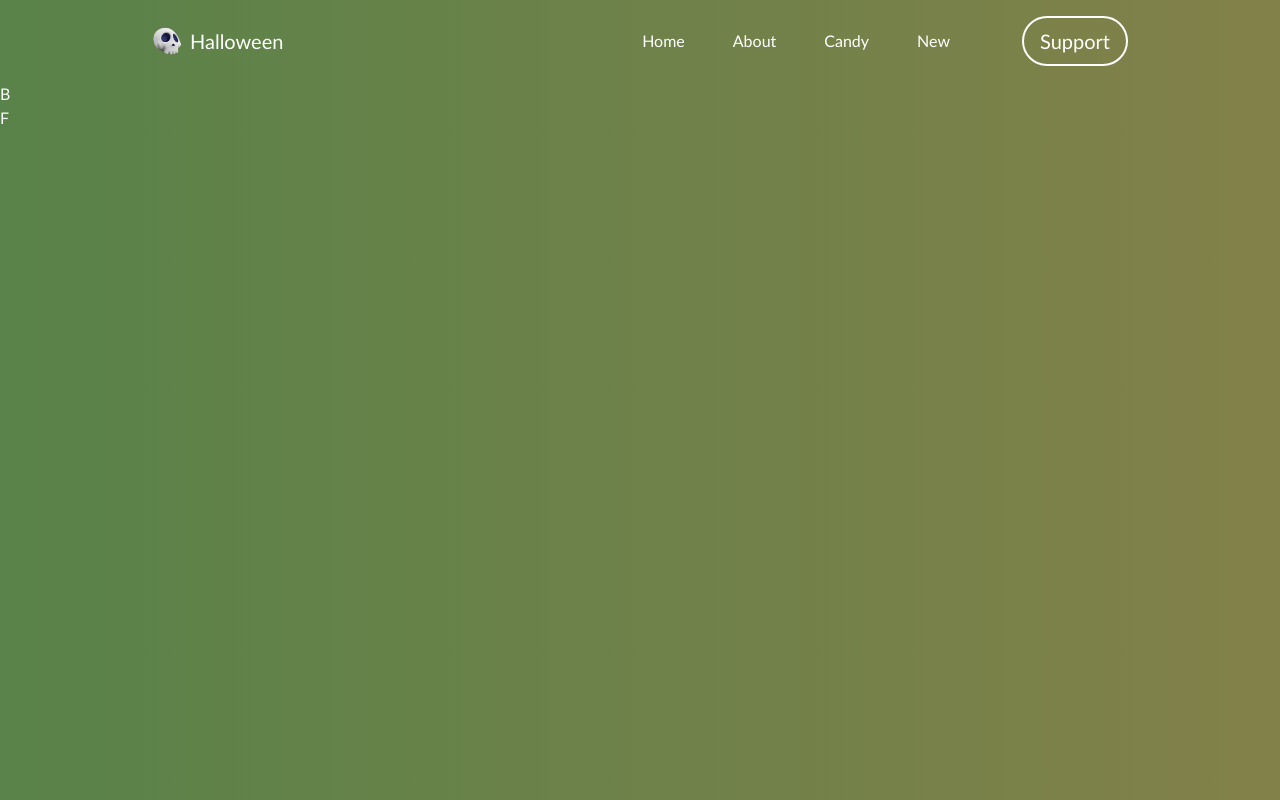
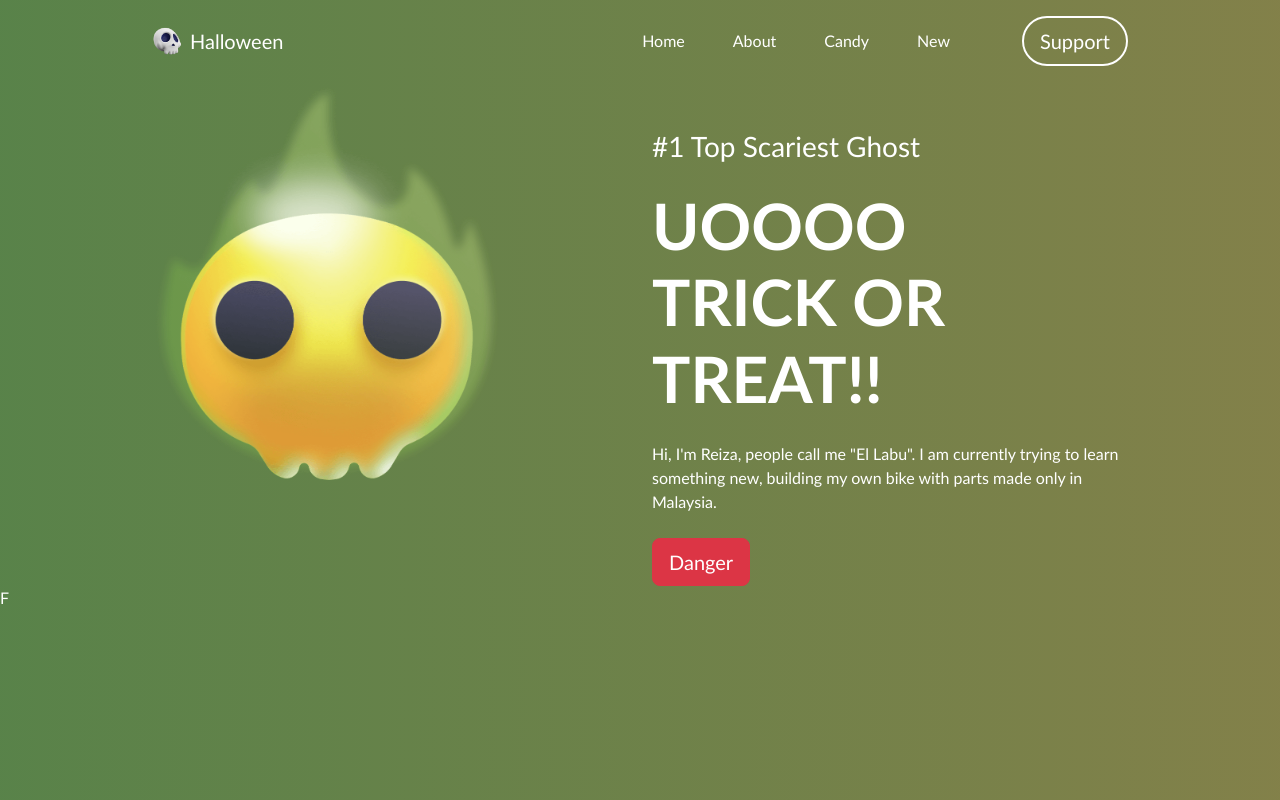
Before and after one commit to rezalwl/halloween-website, a React (Vite) app: page / in a window 1280 px wide. Built offline with nearby package versions, Linux system fonts and the light colour scheme.

Commit message:
codding home section

```diff
--- a/src/App.css
+++ b/src/App.css
@@ -1,3 +1,6 @@
 .container {
   max-width: 1000px !important;
 }
+.home-title{
+  font-size: 64px;
+  }
--- /dev/null
+++ b/src/components/MainBody/Home.jsx
@@ -0,0 +1,33 @@
+import React from "react";
+import Container from "react-bootstrap/Container";
+import Row from "react-bootstrap/Row";
+import Col from "react-bootstrap/Col";
+import Image from "react-bootstrap/Image";
+import homeImg from "../../assets/img/home3-img.png";
+import Button from "react-bootstrap/Button";
+
+const Home = () => {
+  return (
+    <Container>
+      <Row>
+        <Col>
+          <Image src={homeImg} fluid width={'350px'}/>
+        </Col>
+        <Col>
+          <div className="mt-5">
+            <h3 className="mb-4">#1 Top Scariest Ghost</h3>
+            <h1 className="mb-4 home-title fw-bolder">UOOOO<br/> TRICK OR<br/>  TREAT!!</h1>
+            <p className="mb-4">
+              Hi, I'm Reiza, people call me "El Labu". I am currently trying to
+              learn something new, building my own bike with parts made only in
+              Malaysia.
+            </p>
+            <Button variant="danger" size="lg">Danger</Button>
+          </div>
+        </Col>
+      </Row>
+    </Container>
+  );
+};
+
+export default Home;
--- a/src/components/MainBody/MainBody.jsx
+++ b/src/components/MainBody/MainBody.jsx
@@ -1,8 +1,11 @@
 import React from 'react'
+import Home from './Home'
 
 const MainBody = () => {
   return (
-    <div>B</div>
+    <>
+    <Home/>
+    </>
   )
 }
 
```
Also changed, not shown: src/components/MainBody/Favorite.jsx (added).
